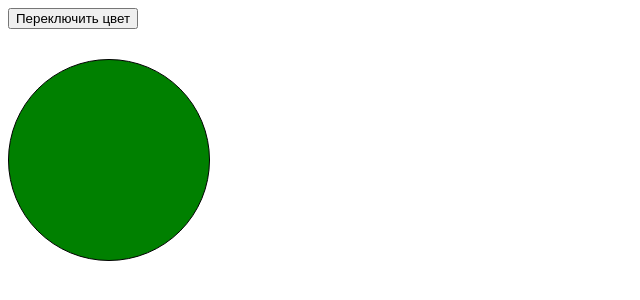
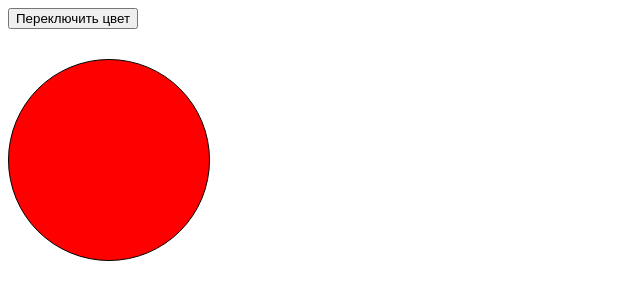
Before and after one commit to denisholmov/traffic-light, a plain HTML site: page index.html in a window 1280 px wide. Shown: the whole page, without its empty margins (0-640 px from the left). Drawn offline with Linux system fonts and the light colour scheme.

Commit message:
Update index.html

```diff
--- a/index.html
+++ b/index.html
@@ -8,7 +8,7 @@
   </head>
   <body>
     <button class="js-btn">Переключить цвет</button>
-    <div class="js-traffic-light traffic-light traffic-light_green"></div>
+    <div class="js-traffic-light traffic-light"></div>
 
     <script type="module" src="./traffic-light.js"></script>
     <script type="module" src="./index.js"></script>
```
